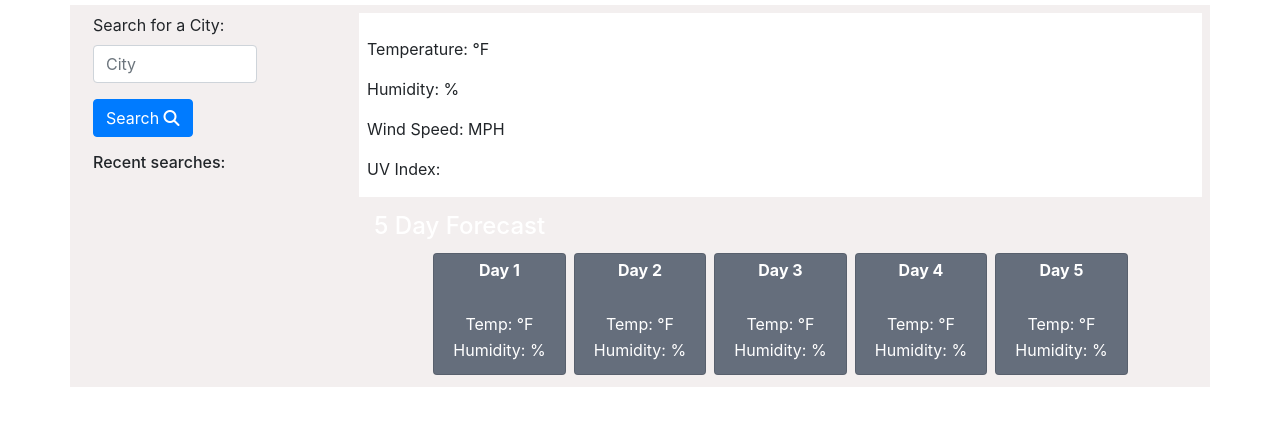
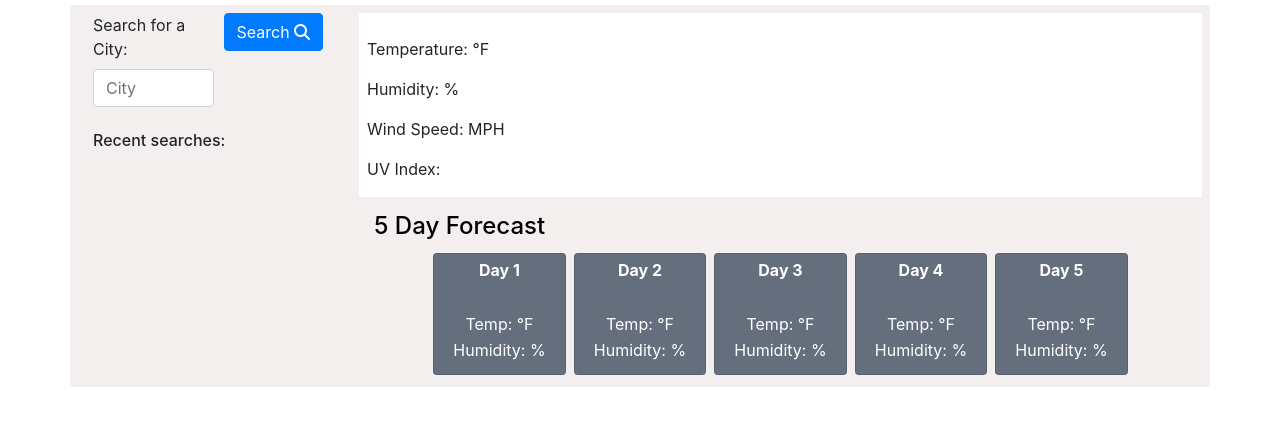
Before and after one commit to LynseyVandenberg/weather_dashboard, a plain HTML site: page index.html in a window 1280 px wide. Shown: the part 71-496 px from the top of the page. Drawn offline with nearby package versions, Linux system fonts and the light colour scheme; no server answers.

Commit message:
fixing typos

```diff
--- a/index.html
+++ b/index.html
@@ -124,7 +124,7 @@
             <div class="col-sm-12 col-md-3 left-panel order-md-1">
                 <form>
                     <div class="form-row">
-                        <div class="form-group col-8">
+                        <div class="form-group col-6">
                             <label for="city-input">Search for a City:</label>
                             <input type="text" placeholder="City" class="form-control" id="city-input">
                         </div>
@@ -135,7 +135,7 @@
                     </div>
                 </form>
 
-                <div class="row recent-searches mt-3">
+                <div class="row recent-searches mt-2">
                     <div class="col-sm-12">
                         <h2>Recent searches:</h2>
                     </div>
--- a/style.css
+++ b/style.css
@@ -48,7 +48,7 @@ span#uv-index {
 
 div.fiveDay h2 {
     font-size: 1.5rem;
-    color: white;
+    color: black;
 }
 
 div.fiveDay p {
```
